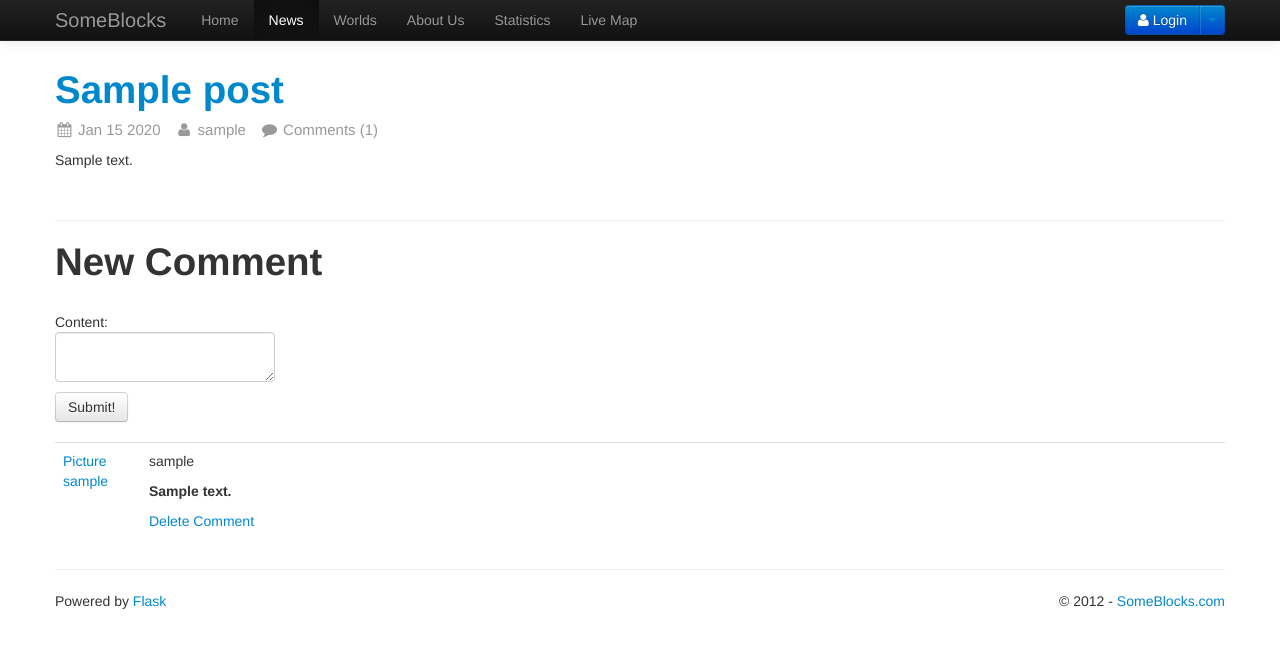
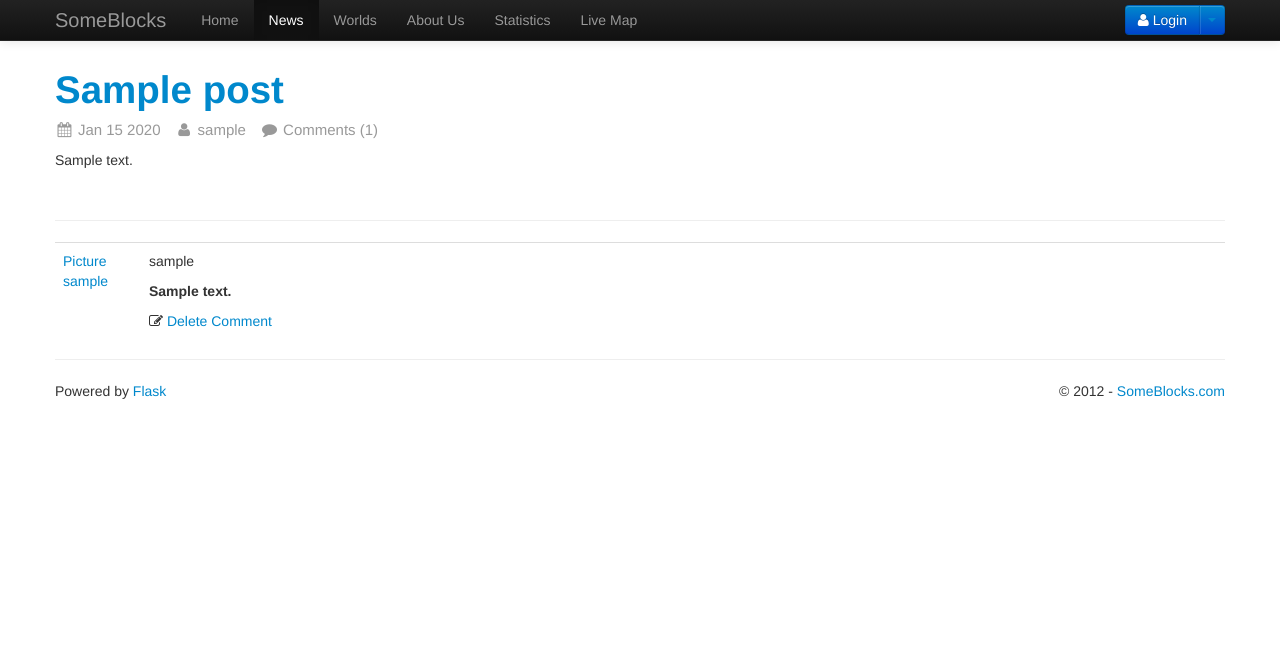
Before and after one commit to sh4nks/someblocks-minecraft, a Flask app: template app/templates/blog/post.html in a window 1280 px wide. Shown: the top 648 px of the page. Run offline with Flask 2, Linux system fonts and the light colour scheme; tables that the repository leaves empty hold one stand-in row (values such as "Sample post"); the template is opened without the code that fills it: values that come from a table or form of the project are taken from there, most other values are stand-ins (such as "Sample title", 1, 10 or a date in 2020); form fields are guessed from the names that the template uses; parts of the project's set-up code (start-up, migrations or seed data) failed here and were passed over; some libraries are stand-ins or nearby versions.

Commit message:
minor tweaks in the comments template

```diff
--- a/app/templates/blog/comment.html
+++ b/app/templates/blog/comment.html
@@ -1,14 +1,15 @@
 <hr>
+{% if current_user.is_authenticated() %}
 <h1 name="new_comment">New Comment</h1><br />
 <form action="{{ url_for('blog.new_comment', id=id) }}" method="post" name="new" class="form-horizontal_field">
     {{ form.hidden_tag() }}
 
     Content:<br />
-    {{ form.content }}<br />
+    {{ form.content(class="container", rows="5") }} <br />
 
     <button type="submit" class="btn">Submit!</button>
 </form>
-
+{% endif %}
 {% if comments %}
         <table class="table table-hover">
         {% for comment in comments %}
@@ -18,7 +19,7 @@
                     <p>{{ comment.author.username }}</p>
 
                     <p><strong><span id="post{{ comment.cid }}">{{ comment.content }}</span></strong></p>
-                    <p><a href="{{ url_for('blog.delete_comment', pid=id, cid=comment.cid) }}">Delete Comment</a></p>
+                    <i class="icon-edit"></i> <a href="{{ url_for('blog.delete_comment', pid=id, cid=comment.cid) }}">Delete Comment</a>
                 </td>
             </tr>
         {% endfor %}
```
